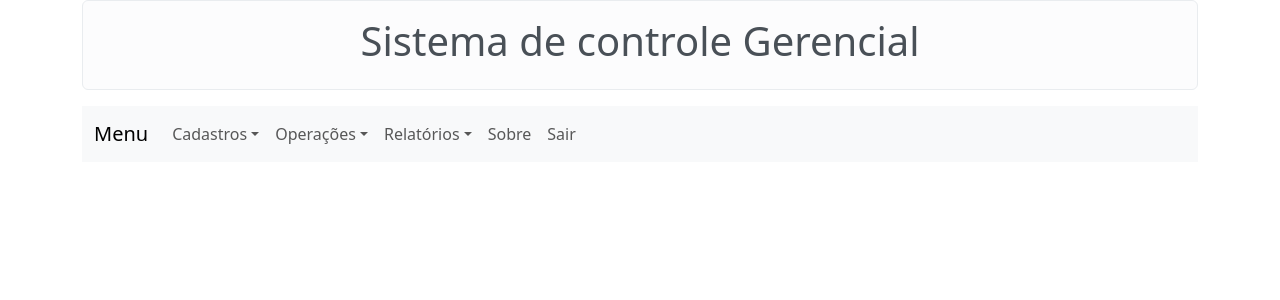
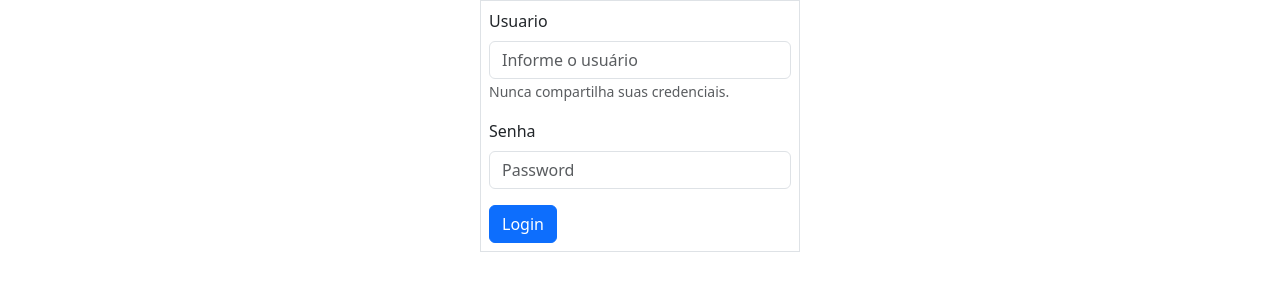
Before and after one commit to matheusmen1/SistemaReact, a React (Create React App) app: page / in a window 1280 px wide. Shown: the top 300 px of the page. Built offline with nearby package versions, Linux system fonts and the light colour scheme.

Commit message:
implementando useContext

```diff
--- a/src/App.js
+++ b/src/App.js
@@ -1,13 +1,29 @@
-import Pagina from "./componentes/layouts/Pagina";
+//import Pagina from "./componentes/layouts/Pagina";
 import TelaCadastroProduto from "./componentes/Telas/TelaCadastroProduto";
 import TelaCadastroCategoria from "./componentes/Telas/TelaCadastroCategoria";
 import TelaMenu from "./componentes/Telas/TelaMenu";
 import Tela404 from "./componentes/Telas/Tela404";
 import { BrowserRouter, Route, Routes } from "react-router-dom";
+import TelaLogin from "./componentes/Telas/TelaLogin";
+import { useState, createContext } from "react";
 
+export const ContextoUsuario = createContext();
 function App() {
+  const [usuario, setUsuario] = useState({
+    "usuario":"",
+    "logado":false
+  });
+  if (!usuario.logado){
+    return (
+      <ContextoUsuario.Provider value = {{usuario, setUsuario}}>
+         <TelaLogin/>
+      </ContextoUsuario.Provider>
+    );
+  }
+  else{
     return (
       <div className="App">
+        <ContextoUsuario.Provider value = {{usuario, setUsuario}}/>
           <BrowserRouter>
             { //A ordem das rotas é importante
             }
@@ -18,8 +34,10 @@
               <Route path="*" element={<Tela404 />} />
             </Routes>
           </BrowserRouter>
+        <ContextoUsuario.Provider/>
       </div>
     );
   }
+}
 
 export default App;
--- a/src/componentes/Telas/Tabelas/TabelaProdutos.jsx
+++ b/src/componentes/Telas/Tabelas/TabelaProdutos.jsx
@@ -11,23 +11,17 @@
 
     function excluirProdutoSelecionado(produto){
         if(window.confirm("Deseja realmente excluir o produto " + produto.descricao)){
-            //abordagem utilizando a sintaxe permitida da linguagem
            excluirProduto(produto)
-           .then((resultado)=>{
-                if(resultado.status)
-                    toast.success("Produto Excluido!");
+           .then((resultado)=>{ // é retornado da funcao async excluirProduto em servicoProduto
+                if(resultado.status){
+                    props.setListaDeProdutos(props.listaDeProdutos.filter((item)=>{// atualiza a lista do frontend(local),
+                                                                                    // condiocionalmente à reposta do backend
+                        return item.codigo != produto.codigo;
+                    }));
+                }
                 else
                     toast.error(resultado.mensagem);
            })
-
-            //abordagem elementar
-            /*let novaLista= []
-            for (let i=0; i < props.listaDeProdutos.length; i++){
-                if (props.listaDeProdutos[i].codigo != produto.codigo){
-                    novaLista.push(props.listaDeProdutos[i])
-                }
-            }
-            props.setListaDeProdutos(novaLista);*/
         }
     }
 
@@ -90,6 +84,7 @@
                     </tbody>
                 </Table>
                 <p>Quatidade de produtos cadastrados: {props.listaDeProdutos.length}</p>
+                <Toaster position="top-right"/>
             </Container>
         </>
     );
--- a/src/componentes/Telas/TelaCadastroProduto.jsx
+++ b/src/componentes/Telas/TelaCadastroProduto.jsx
@@ -26,6 +26,7 @@
         setListaDeProdutos(lista);
     });
    }, []); //listaVazia
+   // atualiza a lista com dados do backend
     return (
         <div>
             <Pagina>
--- /dev/null
+++ b/src/componentes/Telas/TelaLogin.jsx
@@ -0,0 +1,59 @@
+import { Container, Form, Button} from "react-bootstrap";
+import { useContext, useRef, useState } from "react";
+import { ContextoUsuario } from "../../App";
+export default function TelaLogin(){
+    const nomeUsuario = useRef();
+    const senha = useRef();
+    const {usuario, setUsuario} = useContext(ContextoUsuario);
+    function manipularSubmissao(evento){
+        const usuarioDigitado = nomeUsuario.current.value;
+        const senhaDigitada = senha.current.value;
+        if (usuarioDigitado === 'admin' && senhaDigitada === 'admin'){
+            setUsuario({
+                "usuario":usuarioDigitado,
+                "logado":true
+            })
+        }
+        evento.preventDefault();
+        evento.stopPropagation();
+    }
+    return(
+        <Container className="w-25 border p-2">
+            <Form>
+                <Form.Group
+                 className="mb-3"
+                 controlId="formBasicEmail"
+                 onSubmit={manipularSubmissao}>
+                    <Form.Label>Usuario</Form.Label>
+                    <Form.Control
+                     required
+                     type="text"
+                     placeholder="Informe o usuário"
+                     id = "usuario"
+                     name = "usuario"
+                     ref={nomeUsuario} // nomeUsario se refere à usuario
+                     />
+                    <Form.Text className="text-muted">
+                    Nunca compartilha suas credenciais.
+                    </Form.Text>
+                </Form.Group>
+
+                <Form.Group className="mb-3" controlId="formBasicPassword">
+                    <Form.Label>Senha</Form.Label>
+                    <Form.Control
+                    required
+                    type="password"
+                    placeholder="Password"
+                    id = "senha"
+                    name = "senha"
+                    ref={senha}
+                    />
+                </Form.Group>
+                <Button variant="primary" type="submit">
+                    Login
+                </Button>
+            </Form>
+
+        </Container>
+    );
+}
--- a/src/componentes/layouts/Menu.jsx
+++ b/src/componentes/layouts/Menu.jsx
@@ -3,9 +3,10 @@
 import Navbar from 'react-bootstrap/Navbar';
 import NavDropdown from 'react-bootstrap/NavDropdown';
 import {Link} from 'react-router-dom';
-
+import { useContext } from 'react';
+import { ContextoUsuario } from '../../App';
 export default function Menu(props) {
-
+    const {usuario, setUsuario} = useContext(ContextoUsuario);
     return (
         <Navbar expand="lg" className="bg-body-tertiary">
             <Container>
@@ -31,7 +32,13 @@
                             <NavDropdown.Item href="#action/3.1">Compras</NavDropdown.Item>
                         </NavDropdown>
                         <Nav.Link href="#home">Sobre</Nav.Link>
-                        <Nav.Link href="#home">Sair</Nav.Link>
+                        <Nav.Link onClick={()=>{
+                            setUsuario({
+                                "usuario":"",
+                                "logado":false
+                            })
+                        }}
+                        >Sair</Nav.Link>
                     </Nav>
                 </Navbar.Collapse>
             </Container>
```
Lines whose indentation alone changed are shown as unchanged.
